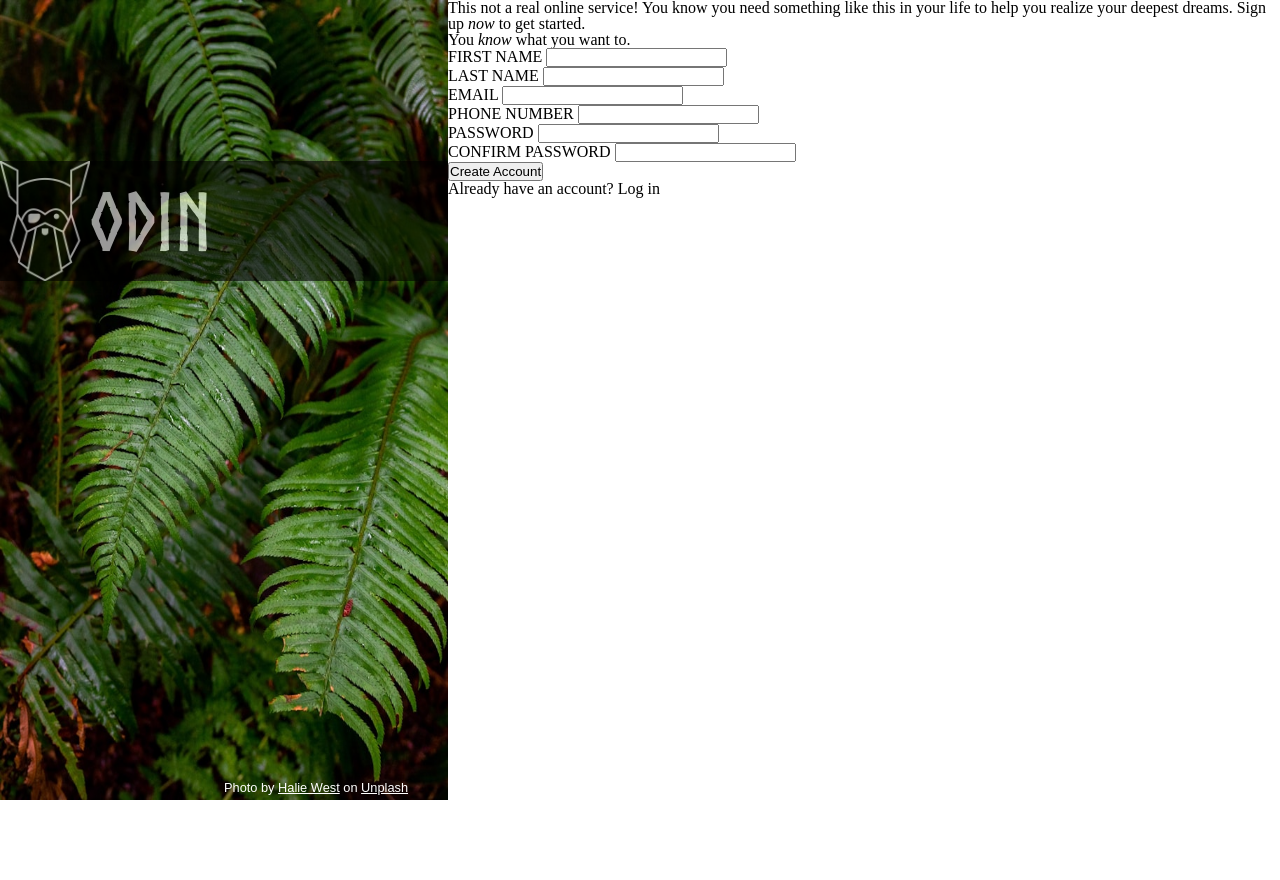
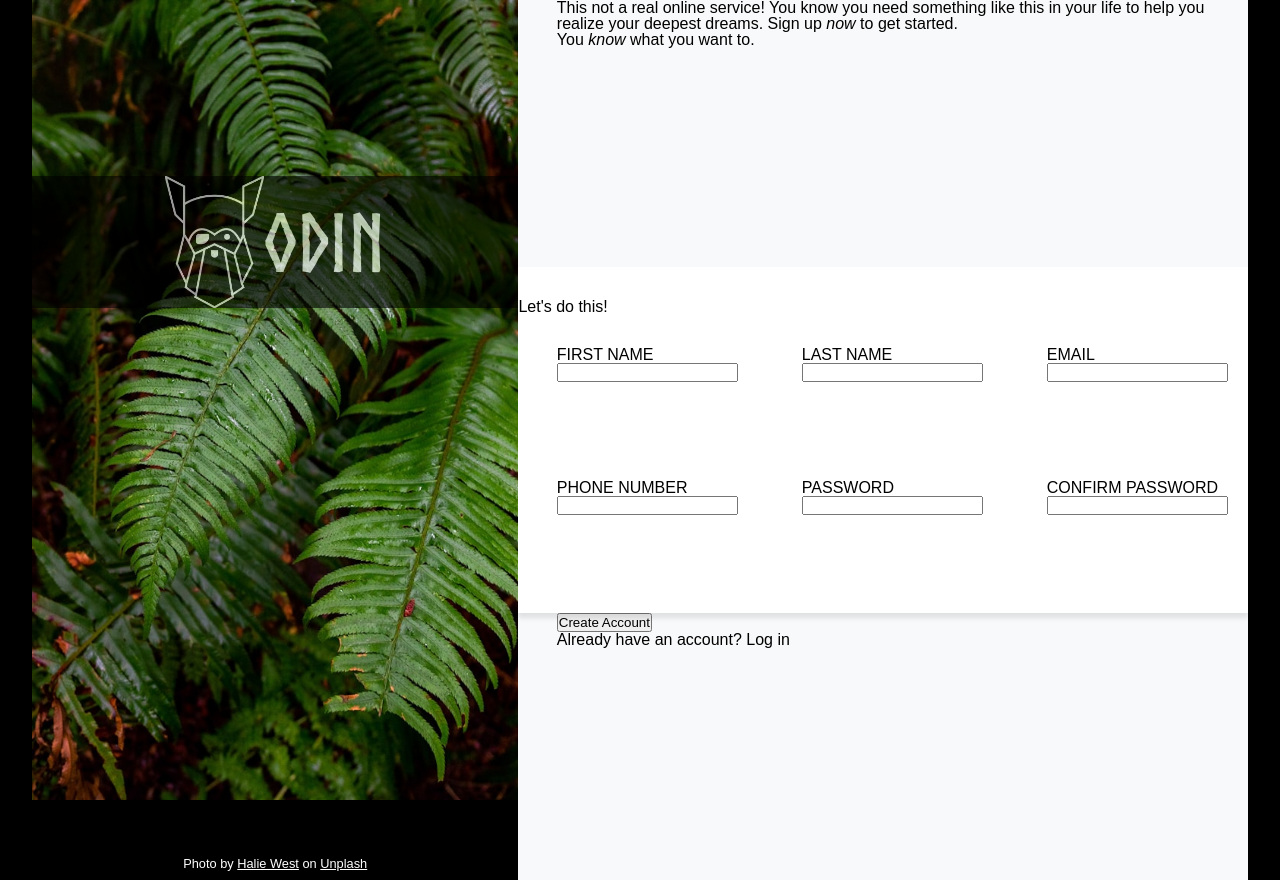
Before and after one commit to noybcoder/odin-sign-up-form, a plain HTML site: page index.html in a window 1280 px wide. Before the commit the page ends 803 px from the top, so only its background shows below. Drawn offline with Linux system fonts and the light colour scheme.

Commit message:
more changes this time

```diff
--- a/index.html
+++ b/index.html
@@ -9,7 +9,7 @@
 </head>
 <body>
     <main>
-        <section>
+        <section class="intro">
             <p>
                 This not a real online service!
                 You know you need something like this in your life to help you realize your deepest dreams.
@@ -20,33 +20,34 @@
             </p>
         </section>
         <form action="https://www.google.com">
-            <section>
-                <div>
+            <p>Let's do this!</p>
+            <section class="info">
+                <div class="fields">
                     <label for="fname">FIRST NAME</label>
                     <input type="text" id="fname" name="fname">
                 </div>
-                <div>
+                <div class="fields">
                     <label for="lname">LAST NAME</label>
                     <input type="text" id="lname" name="lname">
                 </div>
-                <div>
+                <div class="fields">
                     <label for="email">EMAIL</label>
                     <input type="email" id="email" name="email">
                 </div>
-                <div>
+                <div class="fields">
                     <label for="phone">PHONE NUMBER</label>
                     <input type="tel" id="phone" name="phone">
                 </div>
-                <div>
+                <div class="fields">
                     <label for="password">PASSWORD</label>
                     <input type="password" id="password" name="password">
                 </div>
-                <div>
+                <div class="fields">
                     <label for="password-confirmation">CONFIRM PASSWORD</label>
                     <input type="password" id="password-confirmation" name="password-confirmation">
                 </div>
             </section>
-            <section>
+            <section class="account">
                 <button type="submit">Create Account</button>
                 <p>Already have an account? <a>Log in</a></p>
             </section>
--- a/style.css
+++ b/style.css
@@ -1,13 +1,6 @@
 * {
 	margin: 0;
 	padding: 0;
-}
-
-body {
-	line-height: 1;
-	display: flex;
-	flex-direction: row-reverse;
-	justify-content: space-between;
 }
 
 @font-face {
@@ -15,42 +8,44 @@ body {
 	src: url("fonts/Norse-Bold.otf") format("opentype");
 }
 
-main {
+body {
+	font-family: sans-serif;
+	line-height: 1;
 	display: flex;
-	flex-direction: column;
+	flex-direction: row-reverse;
+	margin: 0 2.5vw;
+	background: #000000;
 }
 
 aside {
 	position: relative;
-	width: 35vw;
+	width: 40vw;
+	background-color: transparent;
+	color: #ffffff;
 }
 
 .background {
-	position: relative;
+	display: flex;
+	justify-content: center;
 }
 
 .background > img {
-	width: 35vw;
+	width: 100%;
 	height: 100vh;
 }
 
 .background > figcaption {
 	position: absolute;
-	left: 50%;
 	bottom: 1%;
-	background-color: transparent;
 	font-size: 0.8rem;
-	font-family: sans-serif;
-	color: #ffffff;
-}
-
-.background > figcaption > a {
-	background-color: transparent;
-	color: #ffffff;
+	& a {
+		color: #ffffff;
+	}
 }
 
 .sidebar {
 	display: flex;
+	justify-content: center;
 	position: absolute;
 	top: 20%;
 	opacity: 0.6;
@@ -63,5 +58,48 @@ aside {
 	font-size: 5rem;
 	font-family: "Norse";
 	align-self: center;
-	color: #ffffff;
 }
+
+main {
+	display: flex;
+	flex-direction: column;
+	background-color: #ffffff;
+	width: 60vw;
+}
+
+section:not(.info) {
+	background-color: #F8F9FA;
+
+}
+
+fieldset {
+	border: 0;
+}
+
+legend {
+	font-size: 1.2rem;
+}
+
+section, fieldset {
+	height: calc(100vh / 3);
+	padding-left: 3vw;
+}
+
+.info {
+	display: flex;
+	flex-wrap: wrap;
+	position: relative;
+	background-color: #ffffff;
+	box-shadow: 0 5px 5px rgba(0, 0, 0, 0.1);
+	column-gap: 5vw;
+	flex: 1 0 auto;
+}
+
+form > p {
+	line-height: 5;
+}
+
+.fields {
+	display: flex;
+	flex-direction: column;
+}
```
